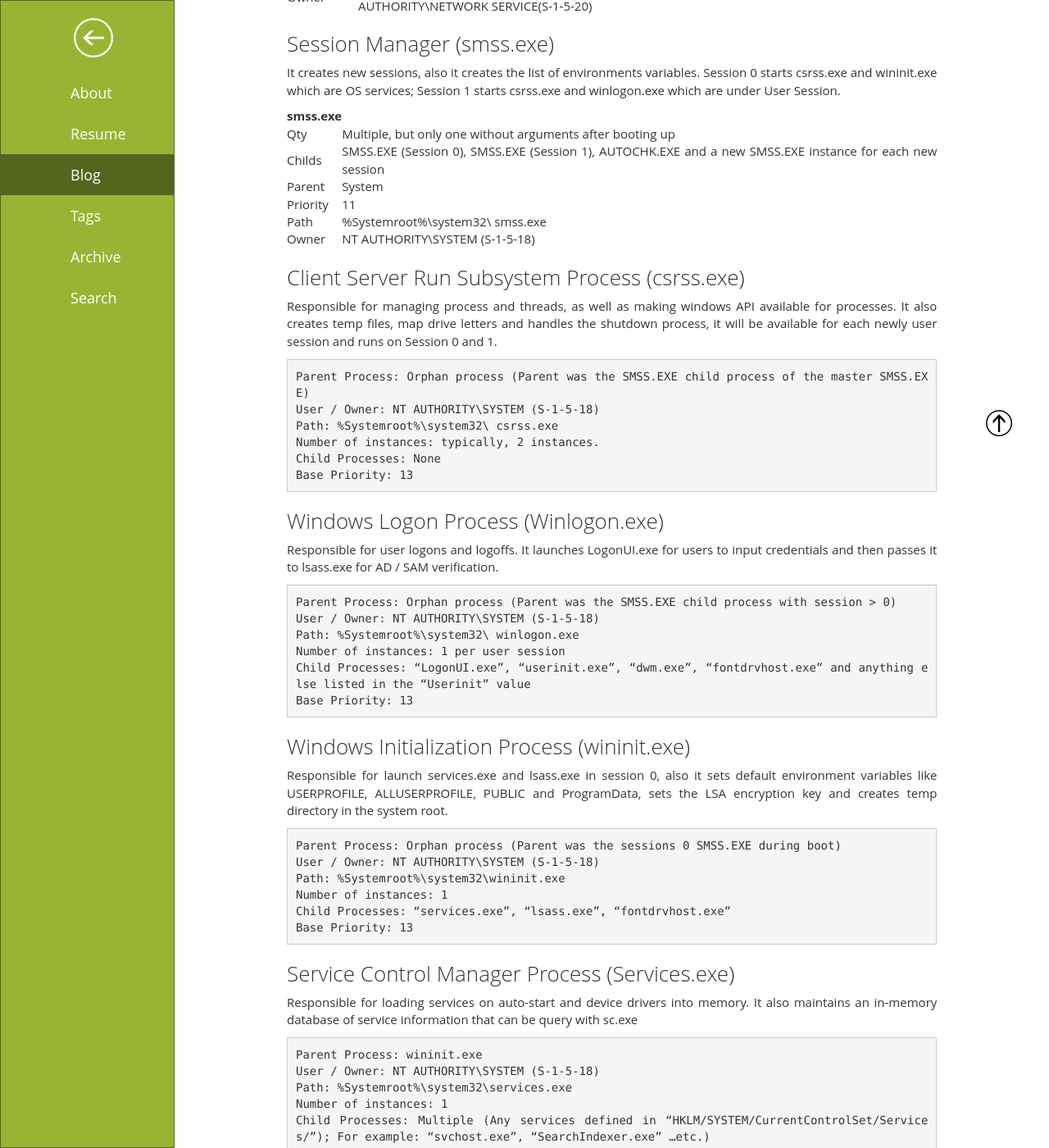
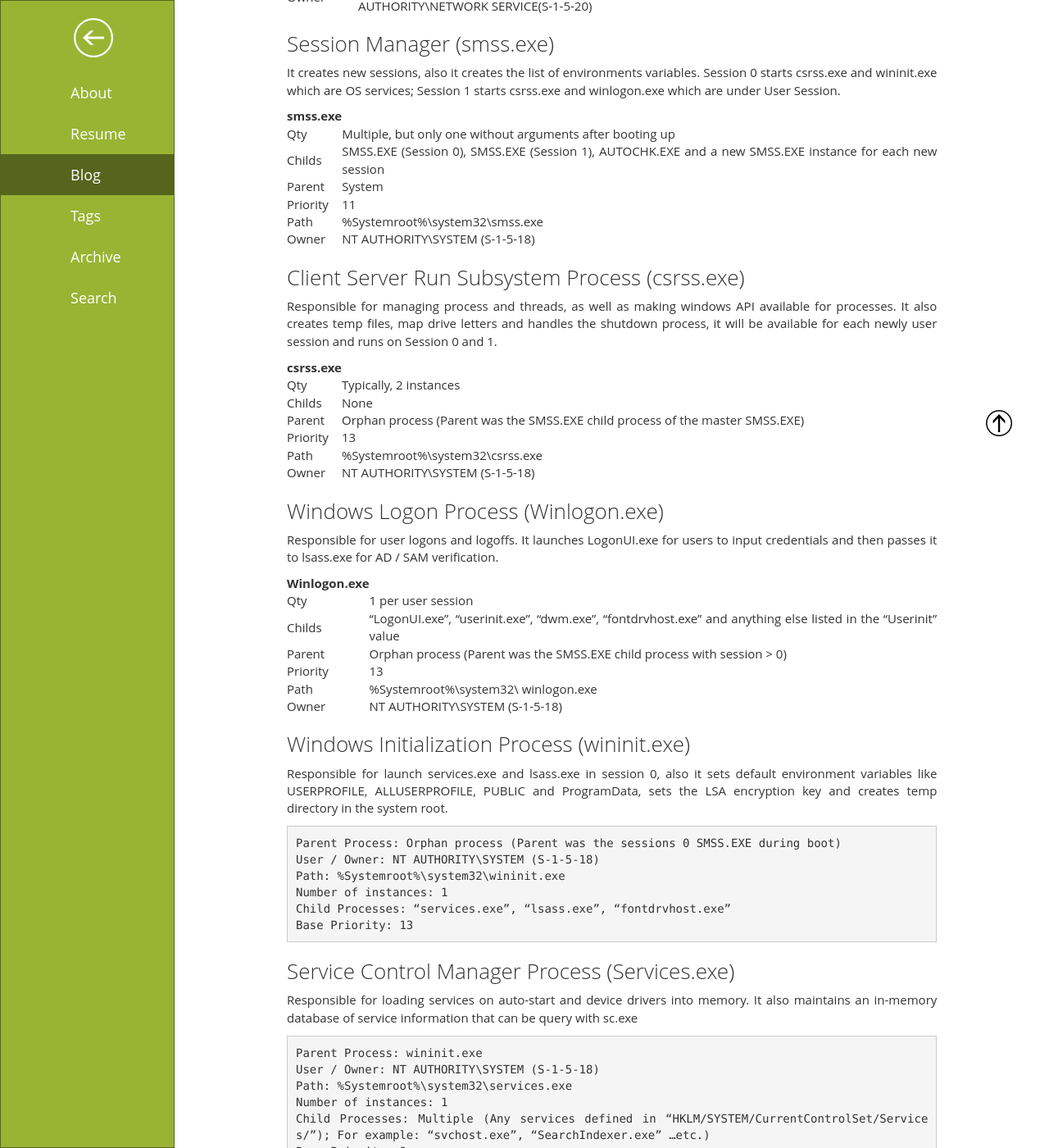
Before and after one commit to fanavarr/fanavarr.github.io, a Jekyll site: the page built from _posts/2022-04-05-Windows-Core-Procesess.md, in a window 1280 px wide and 1400 px high, scrolled down 946 px. Shown: the whole window at 82% size. Built offline with Jekyll 4.4.1, drawn with Linux system fonts in a browser that asks for light colours; a script that is not in the unit is left out; comment, search, counter and statistics services are not loaded.

Commit message:
Update 2022-04-05-Windows-Core-Procesess.md

```diff
--- a/_posts/2022-04-05-Windows-Core-Procesess.md
+++ b/_posts/2022-04-05-Windows-Core-Procesess.md
@@ -40,9 +40,6 @@ It is responsible for the windows authentication and manages the creation of sec
 | Owner | NT AUTHORITY\SYSTEM (S-1-5-18) |
 
 
-
-
-
 ### Generic Service Host Process (svchost.exe)
 Responsible for hosting multiple services DLLs into generic shared service process, it should never exist without the “-k <name>” argument.
 
@@ -55,6 +52,7 @@ Responsible for hosting multiple services DLLs into generic shared service proce
 | Path | %Systemroot%\system32\svchost.exe |
 | Owner | NT AUTHORITY\SYSTEM (S-1-5-18), NT AUTHORITY\LOCAL SERVICE(S-1-5-19), NT AUTHORITY\NETWORK SERVICE(S-1-5-20) |
 
+
 ### Session Manager (smss.exe)
 It creates new sessions, also it creates the list of environments variables.
 Session 0 starts csrss.exe and wininit.exe which are OS services; Session 1 starts csrss.exe and winlogon.exe which are under User Session.
@@ -65,7 +63,7 @@ Session 0 starts csrss.exe and wininit.exe which are OS services; Session 1 star
 | Childs | SMSS.EXE (Session 0), SMSS.EXE (Session 1), AUTOCHK.EXE and a new SMSS.EXE instance for each new session |
 | Parent | System |
 | Priority | 11 |
-| Path | %Systemroot%\system32\ smss.exe |
+| Path | %Systemroot%\system32\smss.exe |
 | Owner | NT AUTHORITY\SYSTEM (S-1-5-18) |
 
 
@@ -73,24 +71,28 @@ Session 0 starts csrss.exe and wininit.exe which are OS services; Session 1 star
 Responsible for managing process and threads, as well as making windows API available for processes.
 It also creates temp files, map drive letters and handles the shutdown process, it will be available for each newly user session and runs on Session 0 and 1.
 
-    Parent Process: Orphan process (Parent was the SMSS.EXE child process of the master SMSS.EXE)
-    User / Owner: NT AUTHORITY\SYSTEM (S-1-5-18)
-    Path: %Systemroot%\system32\ csrss.exe
-    Number of instances: typically, 2 instances.
-    Child Processes: None
-    Base Priority: 13
+| csrss.exe  |          |
+| ----------- | ----------- |
+| Qty | Typically, 2 instances |
+| Childs | None |
+| Parent | Orphan process (Parent was the SMSS.EXE child process of the master SMSS.EXE) |
+| Priority | 13 |
+| Path |  %Systemroot%\system32\csrss.exe |
+| Owner | NT AUTHORITY\SYSTEM (S-1-5-18) |
 
 
 ### Windows Logon Process (Winlogon.exe)
 Responsible for user logons and logoffs.
 It launches LogonUI.exe for users to input credentials and then passes it to lsass.exe for AD / SAM verification.
 
-    Parent Process: Orphan process (Parent was the SMSS.EXE child process with session > 0)
-    User / Owner: NT AUTHORITY\SYSTEM (S-1-5-18)
-    Path: %Systemroot%\system32\ winlogon.exe
-    Number of instances: 1 per user session
-    Child Processes: “LogonUI.exe”, “userinit.exe”, “dwm.exe”, “fontdrvhost.exe” and anything else listed in the “Userinit” value
-    Base Priority: 13
+| Winlogon.exe  |          |
+| ----------- | ----------- |
+| Qty | 1 per user session |
+| Childs | “LogonUI.exe”, “userinit.exe”, “dwm.exe”, “fontdrvhost.exe” and anything else listed in the “Userinit” value |
+| Parent | Orphan process (Parent was the SMSS.EXE child process with session > 0) |
+| Priority | 13 |
+| Path |  %Systemroot%\system32\ winlogon.exe |
+| Owner | NT AUTHORITY\SYSTEM (S-1-5-18) |
 
 
 ### Windows Initialization Process (wininit.exe)
```
